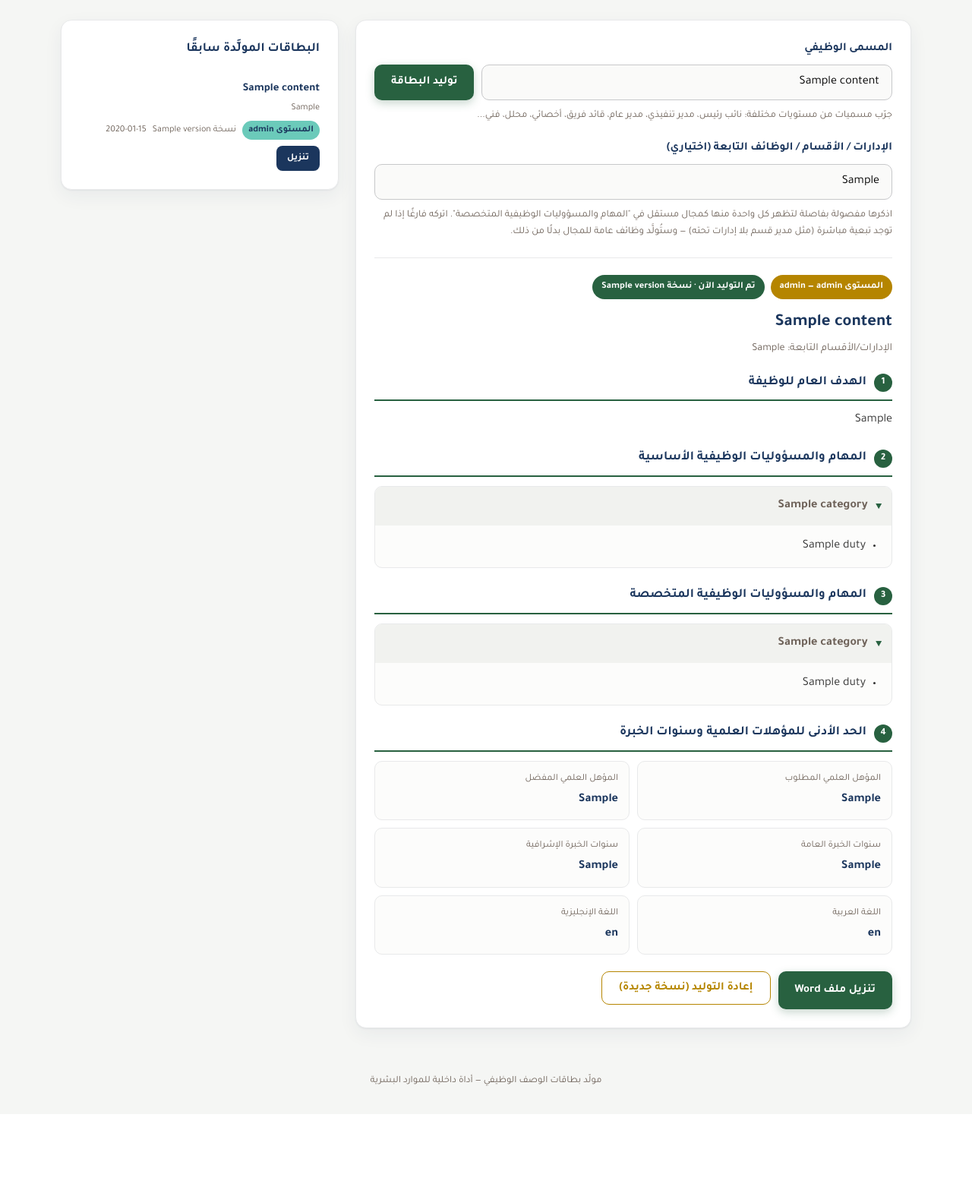
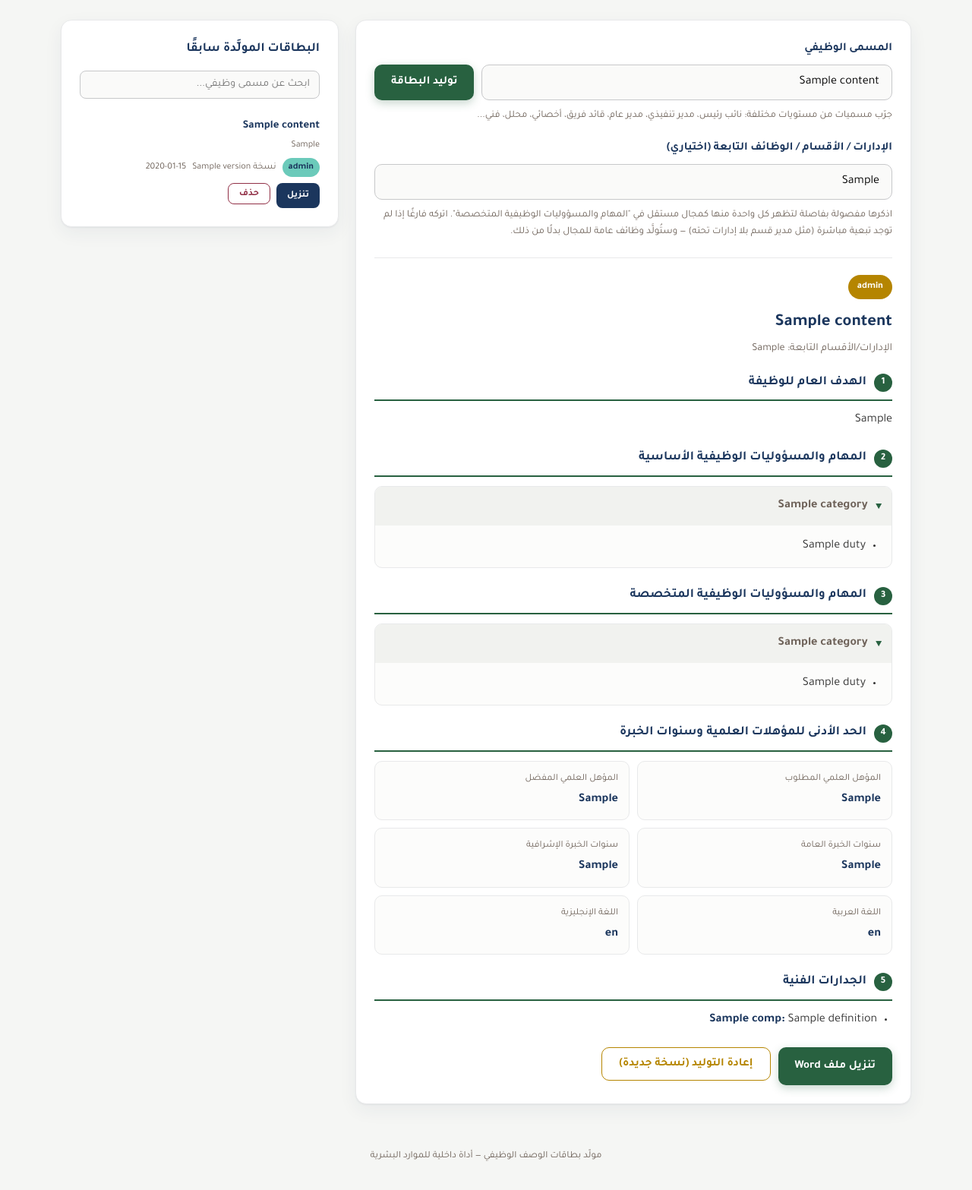
Before and after one commit to Nahlajrs/intro-to-github, a Flask app: template webapp/templates/index.html in a window 1280 px wide. Shown: the part 126-1693 px from the top of the page at 76% size. Before the commit the page ends 1556 px from the top, so only its background shows below. Run offline with Flask 3, Linux system fonts and the light colour scheme; the template is opened without the code that fills it: most values are stand-ins (such as "Sample title", 1, 10 or a date in 2020).

Commit message:
Simplify badges, add delete/search, technical competencies section
- Drop the level badge down to just the level label (no "المستوى N —"
  prefix) and remove the "تم التوليد الآن · نسخة N" badge entirely.
  History chips show the level label instead of a tier number too.
- Add a delete action (POST /delete/<id>) for archived cards, with a
  confirm prompt, plus a client-side search box that live-filters the
  history list by job title / sub-units.
- Add a new generated section 6 "الجدارات الفنية" (technical
  competencies): 8-12 bullet items with brief definitions, tailored to
  the position's domain and level. LLM prompt now cites recognized
  global competency frameworks (SFIA, NICE, PMI Talent Triangle,
  SHRM/CIPD, IIA, CFA Institute, O*NET Skills/Knowledge) depending on
  the field; offline fallback generates a comparable generic set.
  Wired through pipeline.py, docx_builder.py (new table section), and
  the result view.
- For non-managerial tiers (5-7 — individual contributors not covered
  by the original 4 reference screenshots), the fixed core
  responsibilities' "الإدارة المالية" and "إدارة الأفراد" categories
  now read "لا ينطبق" instead of diluted bullets.

Co-Authored-By: Claude Sonnet 5 <noreply@anthropic.com>
Claude-Session: https://claude.ai/code/session_01BByxfbDzq9ggEH5JZQiHt3

```diff
--- a/webapp/app.py
+++ b/webapp/app.py
@@ -94,6 +94,17 @@ def download(record_id):
     return send_file(record["docx_file_path"], as_attachment=True, download_name=display_name)
 
 
+@app.route("/delete/<int:record_id>", methods=["POST"])
+def delete(record_id):
+    record = db.get_by_id(record_id)
+    if record:
+        if record["docx_file_path"] and os.path.exists(record["docx_file_path"]):
+            os.remove(record["docx_file_path"])
+        db.delete_record(record_id)
+        flash("تم حذف البطاقة.", "success")
+    return redirect(url_for("index"))
+
+
 if __name__ == "__main__":
     port = int(os.environ.get("PORT", 5000))
     app.run(host="0.0.0.0", port=port, debug=True)
--- a/webapp/docx_builder.py
+++ b/webapp/docx_builder.py
@@ -167,6 +167,17 @@ def build_document(content: dict) -> Document:
     _section_table_row(qual_table, "اللغة الإنجليزية", q.get("language_english", ""))
     _set_column_widths(qual_table, [5, 11])
 
+    # القسم 6 — الجدارات الفنية
+    competencies = content.get("technical_competencies") or []
+    if competencies:
+        _add_heading(doc, "الجدارات الفنية", 6)
+        comp_table = doc.add_table(rows=0, cols=2)
+        comp_table.alignment = WD_TABLE_ALIGNMENT.CENTER
+        _set_table_rtl(comp_table)
+        for item in competencies:
+            _section_table_row(comp_table, item.get("name", ""), item.get("definition", ""))
+        _set_column_widths(comp_table, [5, 11])
+
     return doc
 
 
--- a/webapp/pipeline.py
+++ b/webapp/pipeline.py
@@ -36,6 +36,7 @@ def build_content(job_title: str, sub_units_raw: str = "") -> dict:
         "core_responsibilities": core,
         "specialized_responsibilities": variable["specialized_responsibilities"],
         "qualifications": qualifications,
+        "technical_competencies": variable.get("technical_competencies", []),
         "generation_source": variable.get("generation_source", "llm"),
         "generation_error": variable.get("generation_error"),
     }
--- a/webapp/static/style.css
+++ b/webapp/static/style.css
@@ -183,8 +183,14 @@ body {
   padding: 6px 14px;
   font-size: 0.78rem;
   border-radius: 8px;
+  border: none;
+  cursor: pointer;
+  font-family: inherit;
 }
 .btn-small:hover { background: #14284a; }
+
+.btn-danger { background: #fff; color: var(--red); border: 1.5px solid var(--red); }
+.btn-danger:hover { background: var(--red); color: #fff; }
 
 .inline-form { display: inline-block; }
 
@@ -196,6 +202,7 @@ body {
   font-size: 0.9rem;
 }
 .flash-error { background: #fbe9ee; color: var(--red); border: 1px solid #f0c2cf; }
+.flash-success { background: #eaf3ee; color: var(--green-dark); border: 1px solid #bfe0cc; }
 
 /* ---------- Result card ---------- */
 .result-card { margin-top: 22px; padding-top: 22px; border-top: 1px solid var(--gray-light); }
@@ -290,6 +297,10 @@ body {
 .qual-label { font-size: 0.78rem; color: var(--brown); }
 .qual-value { font-weight: 700; color: var(--navy); }
 
+.competency-list { margin: 0; padding-inline-start: 20px; }
+.competency-list li { margin-bottom: 10px; color: #333; }
+.competency-list strong { color: var(--navy); }
+
 .result-actions { margin-top: 20px; display: flex; gap: 10px; flex-wrap: wrap; }
 
 .empty-hero {
@@ -304,6 +315,25 @@ body {
 
 /* ---------- History ---------- */
 .history-panel h2 { margin: 0 0 14px; font-size: 1.05rem; color: var(--navy); }
+
+#history-search {
+  width: 100%;
+  padding: 9px 12px;
+  border: 1.5px solid var(--gray);
+  border-radius: 8px;
+  font-family: inherit;
+  font-size: 0.88rem;
+  margin-bottom: 12px;
+  background: #FAFAF9;
+}
+#history-search:focus {
+  outline: none;
+  border-color: var(--green);
+  box-shadow: 0 0 0 3px rgba(40,97,64,.12);
+  background: #fff;
+}
+
+.history-actions { display: flex; gap: 8px; }
 
 .history-list { list-style: none; margin: 0; padding: 0; }
 .history-item {
--- a/webapp/templates/index.html
+++ b/webapp/templates/index.html
@@ -61,11 +61,9 @@
       {% if result %}
         <article class="result-card">
           <div class="result-header">
-            <span class="badge badge-gold">المستوى {{ result.content.level_tier | ar_num }} — {{ result.content.level_label }}</span>
+            <span class="badge badge-gold">{{ result.content.level_label }}</span>
             {% if result.from_cache %}
               <span class="badge badge-teal">من الأرشيف — وُلِّدت في {{ result.record.created_at[:10] }}</span>
-            {% else %}
-              <span class="badge badge-green">تم التوليد الآن · نسخة {{ result.record.version | ar_num }}</span>
             {% endif %}
           </div>
 
@@ -137,6 +135,17 @@
             </div>
           </section>
 
+          {% if result.content.technical_competencies %}
+          <section class="result-section">
+            <h3><span class="section-num">5</span> الجدارات الفنية</h3>
+            <ul class="competency-list">
+              {% for comp in result.content.technical_competencies %}
+                <li><strong>{{ comp.name }}:</strong> {{ comp.definition }}</li>
+              {% endfor %}
+            </ul>
+          </section>
+          {% endif %}
+
           <div class="result-actions">
             <a class="btn btn-primary" href="{{ url_for('download', record_id=result.record.id) }}">
               تنزيل ملف Word
@@ -159,19 +168,27 @@
     <aside class="panel history-panel">
       <h2>البطاقات المولَّدة سابقًا</h2>
       {% if history %}
-        <ul class="history-list">
+        <input type="text" id="history-search" placeholder="ابحث عن مسمى وظيفي..." autocomplete="off">
+        <p class="empty-state" id="history-no-match" hidden>لا توجد نتائج مطابقة.</p>
+        <ul class="history-list" id="history-list">
           {% for row in history %}
-            <li class="history-item">
+            <li class="history-item" data-search="{{ (row.content.job_title ~ ' ' ~ row.sub_units_raw) | lower }}">
               <div class="history-title">{{ row.content.job_title }}</div>
               {% if row.sub_units_raw %}
                 <div class="history-subunits">{{ row.sub_units_raw }}</div>
               {% endif %}
               <div class="history-meta">
-                <span class="chip">المستوى {{ row.level_tier | ar_num }}</span>
+                <span class="chip">{{ row.content.level_label }}</span>
                 <span>نسخة {{ row.version | ar_num }}</span>
                 <span>{{ row.updated_at[:10] }}</span>
               </div>
-              <a class="btn btn-small" href="{{ url_for('download', record_id=row.id) }}">تنزيل</a>
+              <div class="history-actions">
+                <a class="btn btn-small" href="{{ url_for('download', record_id=row.id) }}">تنزيل</a>
+                <form method="post" action="{{ url_for('delete', record_id=row.id) }}" class="inline-form"
+                      onsubmit="return confirm('حذف هذه البطاقة نهائيًا؟');">
+                  <button type="submit" class="btn btn-small btn-danger">حذف</button>
+                </form>
+              </div>
             </li>
           {% endfor %}
         </ul>
@@ -192,6 +209,21 @@
       btn.classList.add('is-loading');
       btn.querySelector('.btn-label').textContent = 'جارٍ التوليد...';
     });
+
+    var searchInput = document.getElementById('history-search');
+    if (searchInput) {
+      searchInput.addEventListener('input', function () {
+        var query = searchInput.value.trim().toLowerCase();
+        var items = document.querySelectorAll('#history-list .history-item');
+        var visibleCount = 0;
+        items.forEach(function (item) {
+          var match = item.getAttribute('data-search').indexOf(query) !== -1;
+          item.hidden = !match;
+          if (match) visibleCount++;
+        });
+        document.getElementById('history-no-match').hidden = visibleCount !== 0;
+      });
+    }
   </script>
 </body>
 </html>
```
Also changed, not shown: webapp/content_generator.py (+71 -4 lines), webapp/core_templates.py (+4 -9 lines), webapp/db.py (+7 -0 lines).
